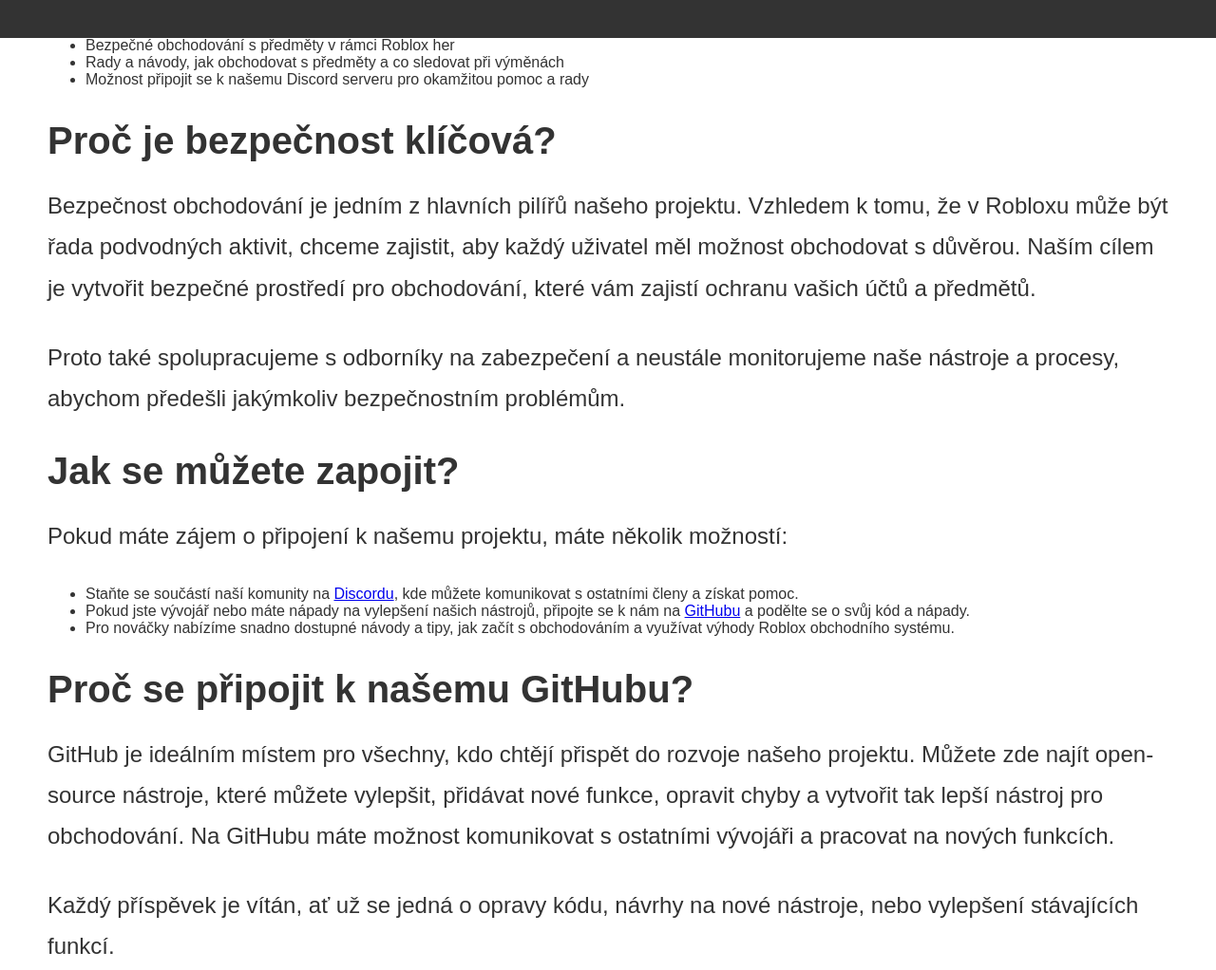
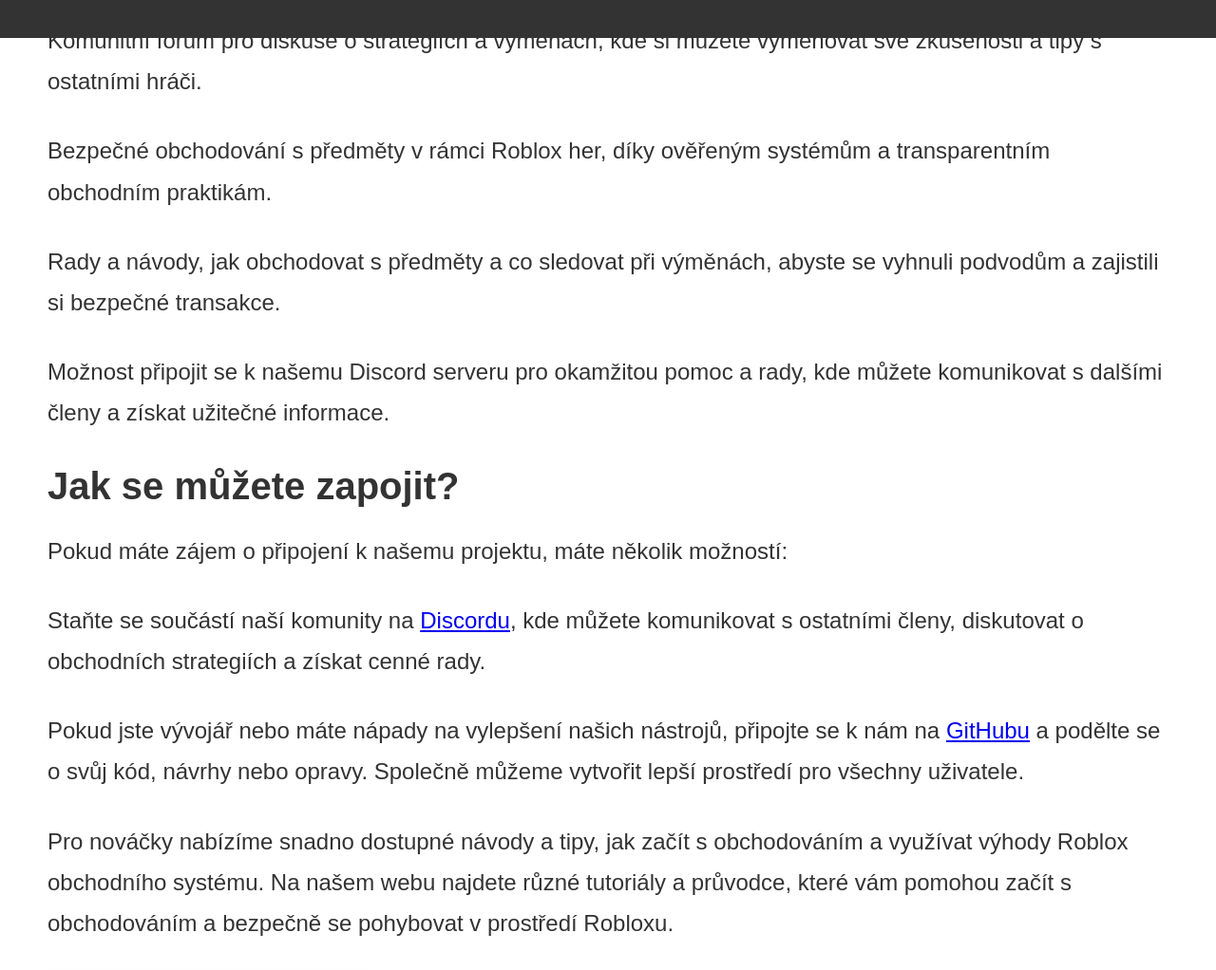
Before and after one commit to ElecDeemTV-TEch/roblox-web, a plain HTML site: page index.html in a window 1280 px wide. Shown: the part 760-1782 px from the top of the page at 95% size. Drawn offline with Linux system fonts and the light colour scheme.

Commit message:
Update index.html

```diff
--- a/index.html
+++ b/index.html
@@ -148,37 +148,31 @@
         <p>
             Tento projekt vám nabízí řadu nástrojů a služeb zaměřených na zjednodušení procesu obchodování ve hře. Ať už jste nový hráč nebo zkušený obchodník, u nás najdete různé možnosti pro zlepšení vašeho herního zážitku:
         </p>
-        <ul>
-            <li>Komunitní fórum pro diskuse o strategiích a výměnách</li>
-            <li>Bezpečné obchodování s předměty v rámci Roblox her</li>
-            <li>Rady a návody, jak obchodovat s předměty a co sledovat při výměnách</li>
-            <li>Možnost připojit se k našemu Discord serveru pro okamžitou pomoc a rady</li>
-        </ul>
-
-        <h2>Proč je bezpečnost klíčová?</h2>
         <p>
-            Bezpečnost obchodování je jedním z hlavních pilířů našeho projektu. Vzhledem k tomu, že v Robloxu může být řada podvodných aktivit, chceme zajistit, aby každý uživatel měl možnost obchodovat s důvěrou. Naším cílem je vytvořit bezpečné prostředí pro obchodování, které vám zajistí ochranu vašich účtů a předmětů.
+            Komunitní fórum pro diskuse o strategiích a výměnách, kde si můžete vyměňovat své zkušenosti a tipy s ostatními hráči.
         </p>
         <p>
-            Proto také spolupracujeme s odborníky na zabezpečení a neustále monitorujeme naše nástroje a procesy, abychom předešli jakýmkoliv bezpečnostním problémům.
+            Bezpečné obchodování s předměty v rámci Roblox her, díky ověřeným systémům a transparentním obchodním praktikám.
+        </p>
+        <p>
+            Rady a návody, jak obchodovat s předměty a co sledovat při výměnách, abyste se vyhnuli podvodům a zajistili si bezpečné transakce.
+        </p>
+        <p>
+            Možnost připojit se k našemu Discord serveru pro okamžitou pomoc a rady, kde můžete komunikovat s dalšími členy a získat užitečné informace.
         </p>
 
         <h2>Jak se můžete zapojit?</h2>
         <p>
             Pokud máte zájem o připojení k našemu projektu, máte několik možností:
         </p>
-        <ul>
-            <li>Staňte se součástí naší komunity na <a href="https://discord.com/invite/robloxczech" target="_blank">Discordu</a>, kde můžete komunikovat s ostatními členy a získat pomoc.</li>
-            <li>Pokud jste vývojář nebo máte nápady na vylepšení našich nástrojů, připojte se k nám na <a href="https://github.com/ElecDeemTV-TEch/roblox-web" target="_blank">GitHubu</a> a podělte se o svůj kód a nápady.</li>
-            <li>Pro nováčky nabízíme snadno dostupné návody a tipy, jak začít s obchodováním a využívat výhody Roblox obchodního systému.</li>
-        </ul>
-
-        <h2>Proč se připojit k našemu GitHubu?</h2>
         <p>
-            GitHub je ideálním místem pro všechny, kdo chtějí přispět do rozvoje našeho projektu. Můžete zde najít open-source nástroje, které můžete vylepšit, přidávat nové funkce, opravit chyby a vytvořit tak lepší nástroj pro obchodování. Na GitHubu máte možnost komunikovat s ostatními vývojáři a pracovat na nových funkcích.
+            Staňte se součástí naší komunity na <a href="https://discord.com/invite/robloxczech" target="_blank">Discordu</a>, kde můžete komunikovat s ostatními členy, diskutovat o obchodních strategiích a získat cenné rady.
         </p>
         <p>
-            Každý příspěvek je vítán, ať už se jedná o opravy kódu, návrhy na nové nástroje, nebo vylepšení stávajících funkcí.
+            Pokud jste vývojář nebo máte nápady na vylepšení našich nástrojů, připojte se k nám na <a href="https://github.com/ElecDeemTV-TEch/roblox-web" target="_blank">GitHubu</a> a podělte se o svůj kód, návrhy nebo opravy. Společně můžeme vytvořit lepší prostředí pro všechny uživatele.
+        </p>
+        <p>
+            Pro nováčky nabízíme snadno dostupné návody a tipy, jak začít s obchodováním a využívat výhody Roblox obchodního systému. Na našem webu najdete různé tutoriály a průvodce, které vám pomohou začít s obchodováním a bezpečně se pohybovat v prostředí Robloxu.
         </p>
 
         <a href="https://github.com/ElecDeemTV-TEch/roblox-web" target="_blank" class="cta-button">Navštivte GitHub projekt</a>
@@ -188,9 +182,5 @@
         <p>© 2025 Roblox Trading CZ/SK Projekt</p>
     </div>
 
-    <div style="text-align: center; padding: 10px;">
-        <a href="https://github.com/ElecDeemTV-TEch/roblox-web" target="_blank">Navštivte náš GitHub</a>
-    </div>
-
 </body>
 </html>
```
